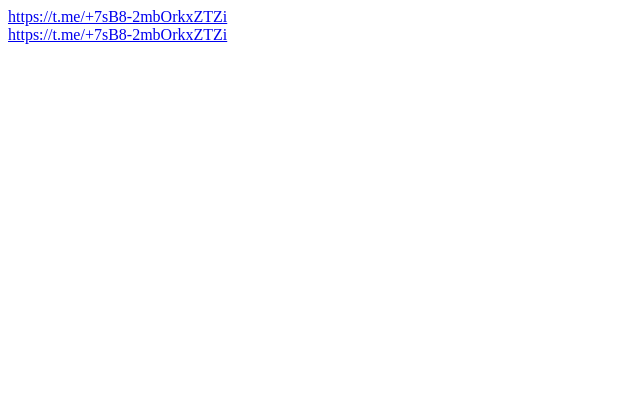
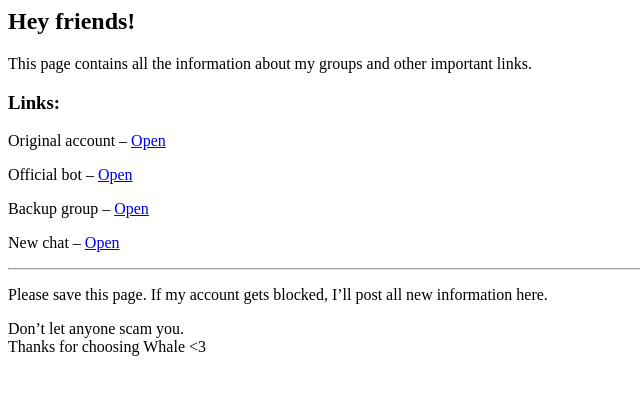
Before and after one commit to ujgpanjg/texts, a plain HTML site: page index.html in a window 1280 px wide. Shown: the whole page, without its empty margins (0-640 px from the left). Drawn offline with Linux system fonts and the light colour scheme.

Commit message:
index.html

```diff
--- a/index.html
+++ b/index.html
@@ -1,6 +1,42 @@
 <html>
 <body>
-<a href="https://t.me/+7sB8-2mbOrkxZTZi">https://t.me/+7sB8-2mbOrkxZTZi</a><br>
-<a href="https://t.me/+7sB8-2mbOrkxZTZi">https://t.me/+7sB8-2mbOrkxZTZi</a>
+
+<h2>Hey friends!</h2>
+
+<p>This page contains all the information about my groups and other important links.</p>
+
+<h3>Links:</h3>
+
+<p>
+Original account –
+<a href="https://t.me/whale_maybe">Open</a>
+</p>
+
+<p>
+Official bot –
+<a href="https://t.me/whprv_bot">Open</a>
+</p>
+
+<p>
+Backup group –
+<a href="https://t.me/+7sB8-2mbOrkxZTZi">Open</a>
+</p>
+
+<p>
+New chat –
+<a href="https://t.me/+hpN3sFkT_aIxMTYy">Open</a>
+</p>
+
+<hr>
+
+<p>
+Please save this page. If my account gets blocked, I’ll post all new information here.
+</p>
+
+<p>
+Don’t let anyone scam you.<br>
+Thanks for choosing Whale &lt;3
+</p>
+
 </body>
 </html>
```
